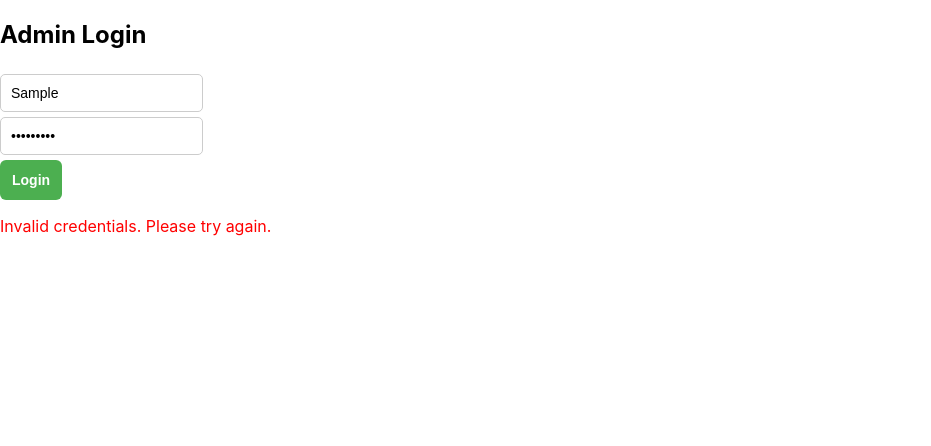
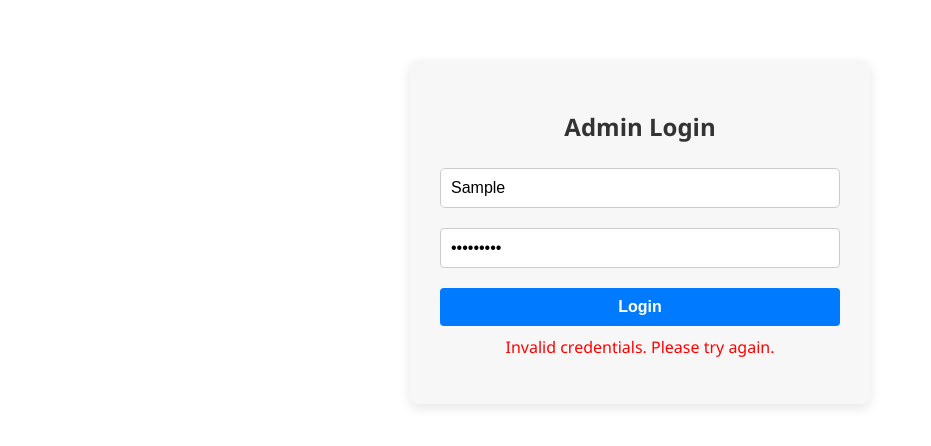
Before and after one commit to RudraPrasadMallik/SaveMate-Admin, a React (Create React App) app: page /admin/login in a window 1280 px wide. Both pictures are taken after typing "Sample", "Sample123" into the empty fields and a click on the button "Login". Shown: the top 446 px of the page, without its empty margins (0-931 px from the left). Built offline with nearby package versions, Linux system fonts and the light colour scheme; no server answers.

Commit message:
new ui changes added in login page

```diff
--- a/src/Styles/Login.css
+++ b/src/Styles/Login.css
@@ -1,64 +1,55 @@
-/* Login.css */
 .login-container {
-    display: flex;
-    justify-content: center;
-    align-items: center;
-    height: 100vh;
-    background: linear-gradient(135deg, #e0eafc, #cfdef3);
+    max-width: 400px;
+    margin: 60px auto;
+    padding: 30px;
+    border-radius: 8px;
+    box-shadow: 0 4px 12px rgba(0, 0, 0, 0.1);
+    background-color: #f7f7f7;
     font-family: 'Segoe UI', Tahoma, Geneva, Verdana, sans-serif;
   }
 
-  .login-card {
-    background-color: white;
-    padding: 40px;
-    border-radius: 12px;
-    box-shadow: 0 4px 20px rgba(0, 0, 0, 0.1);
-    width: 100%;
-    max-width: 400px;
-  }
-
-  .login-card h2 {
+  .login-title {
     text-align: center;
     margin-bottom: 20px;
     color: #333;
   }
 
-  .login-card form {
+  .login-form {
     display: flex;
     flex-direction: column;
   }
 
-  .login-card input {
-    padding: 12px 16px;
-    margin-bottom: 16px;
+  .login-input {
+    padding: 10px;
+    margin-bottom: 15px;
+    font-size: 16px;
+    border-radius: 4px;
     border: 1px solid #ccc;
-    border-radius: 8px;
-    font-size: 16px;
-    outline: none;
-    transition: border-color 0.3s;
   }
 
-  .login-card input:focus {
-    border-color: #4a90e2;
+  .login-button {
+    padding: 10px;
+    font-size: 16px;
+    background-color: #007bff;
+    color: white;
+    border: none;
+    border-radius: 4px;
+    cursor: pointer;
   }
 
-  .login-card button {
-    padding: 12px;
-    background-color: #4a90e2;
-    color: white;
-    border: none;
-    border-radius: 8px;
-    font-size: 16px;
-    cursor: pointer;
-    transition: background-color 0.3s;
+  .login-button:disabled {
+    background-color: #6c757d;
+    cursor: not-allowed;
   }
 
-  .login-card button:hover {
-    background-color: #357ab8;
+  .login-message {
+    text-align: center;
+    margin-top: 10px;
+    color: #007bff;
   }
 
-  .login-card p {
-    font-size: 14px;
+  .login-error {
+    text-align: center;
     margin-top: 10px;
-    text-align: center;
+    color: red;
   }
--- a/src/admin/components/Login.jsx
+++ b/src/admin/components/Login.jsx
@@ -1,8 +1,7 @@
 import React, { useState } from "react";
 import { useNavigate } from "react-router-dom";
 import "../../Styles/Login.css";
-import AdminApi from "../../api/AdminApi"; // central API call
-
+import AdminApi from "../../api/AdminApi";
 
 const Login = () => {
   const [username, setUsername] = useState("");
@@ -12,16 +11,29 @@ const Login = () => {
 
   const navigate = useNavigate();
 
+  const validateForm = () => {
+    if (!username.trim()) {
+      setError("Username is required.");
+      return false;
+    }
+    if (!password.trim()) {
+      setError("Password is required.");
+      return false;
+    }
+    return true;
+  };
+
   const handleLogin = async (e) => {
     e.preventDefault();
+    if (!validateForm()) return;
+
     setError(null);
     setLoading(true);
 
     try {
       const response = await AdminApi.login({ username, password });
-      console.log("Login response:", response);
+      const { token } = response.data;
 
-      const { token } = response.data;
       sessionStorage.setItem("admin_token", token);
       sessionStorage.setItem("isAuthenticated", "true");
 
@@ -34,26 +46,28 @@ const Login = () => {
   };
 
   return (
-    <div>
-      <h2>Admin Login</h2>
-      <form onSubmit={handleLogin}>
+    <div className="login-container">
+      <h2 className="login-title">Admin Login</h2>
+      <form className="login-form" onSubmit={handleLogin}>
         <input
+          className="login-input"
           type="text"
           placeholder="Username"
           value={username}
           onChange={(e) => setUsername(e.target.value)}
-        /><br />
+        />
         <input
+          className="login-input"
           type="password"
           placeholder="Password"
           value={password}
           onChange={(e) => setPassword(e.target.value)}
-        /><br />
-        <button type="submit" disabled={loading}>
+        />
+        <button className="login-button" type="submit" disabled={loading}>
           {loading ? "Logging in..." : "Login"}
         </button>
-        {loading && <p>Authenticating with server, please wait...</p>}
-        {error && <p style={{ color: "red" }}>{error}</p>}
+        {loading && <p className="login-message">Authenticating with server...</p>}
+        {error && <p className="login-error">{error}</p>}
       </form>
     </div>
   );
--- a/src/api/AdminApi.js
+++ b/src/api/AdminApi.js
@@ -3,7 +3,8 @@ import axios from "axios";
 class AdminApi {
   constructor() {
     this.api = axios.create({
-      baseURL:"https://savemate.onrender.com",
+      baseURL:"http://localhost:8081",
+      // "https://savemate.onrender.com",
       withCredentials: true,
     });
 
```
